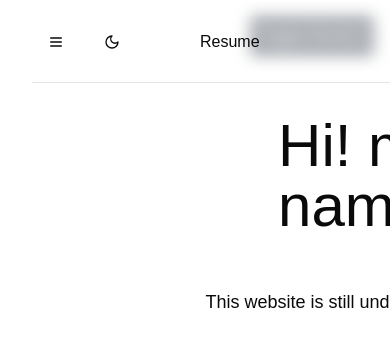
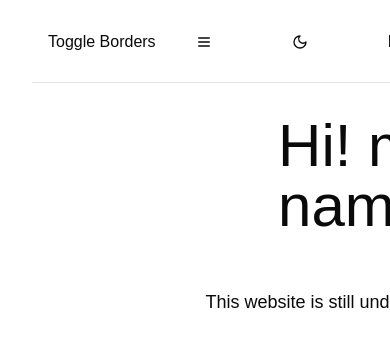
Before and after one commit to adamsulemanji/PersonalWebsite, a Next.js app in the folder frontend/: page / in a window 390 px wide. Shown: the top 346 px of the page. Built offline with nearby package versions, Linux system fonts and the light colour scheme.

Commit message:
Moving location of toggle borders button

```diff
--- a/frontend/src/app/layout.tsx
+++ b/frontend/src/app/layout.tsx
@@ -21,16 +21,6 @@ export default function RootLayout({
 }: Readonly<{
   children: React.ReactNode;
 }>) {
-  const [showBorders, setShowBorders] = React.useState(false);
-
-  React.useEffect(() => {
-    if (showBorders) {
-      document.documentElement.classList.add("show-borders");
-    } else {
-      document.documentElement.classList.remove("show-borders");
-    }
-  }, [showBorders]);
-
   return (
     <html lang="en">
       <head>
@@ -63,12 +53,6 @@ export default function RootLayout({
       <body
         className={`${geistMono.variable} ${geistMono.variable} antialiased`}
       >
-        <button
-          onClick={() => setShowBorders(!showBorders)}
-          className="fixed top-4 right-4 z-50 p-2 bg-gray-800 text-white rounded"
-        >
-          Toggle Borders
-        </button>
         {children}
       </body>
     </html>
--- a/frontend/src/components/NavBar.tsx
+++ b/frontend/src/components/NavBar.tsx
@@ -43,6 +43,15 @@ const navItems: NavItem[] = [
 export default function Navbar() {
   const [isOpen, setIsOpen] = React.useState(false);
   const [darkMode, setDarkMode] = React.useState(false);
+  const [showBorders, setShowBorders] = React.useState(false);
+
+  React.useEffect(() => {
+    if (showBorders) {
+      document.documentElement.classList.add("show-borders");
+    } else {
+      document.documentElement.classList.remove("show-borders");
+    }
+  }, [showBorders]);
 
   React.useEffect(() => {
     if (darkMode) {
@@ -107,7 +116,14 @@ export default function Navbar() {
         <div className="flex items-center">
           <Button
             variant="ghost"
-            className="px-0 text-base hover:bg-transparent focus:outline-none focus:ring-0 focus:ring-offset-0 md:hidden"
+            className="px-0 text-base hover:bg-transparent focus:outline-none focus:ring-0 focus:ring-offset-0"
+            onClick={() => setShowBorders(!showBorders)}
+          >
+            Toggle Borders
+          </Button>
+          <Button
+            variant="ghost"
+            className="p-10 text-base hover:bg-transparent focus:outline-none focus:ring-0 focus:ring-offset-0 md:hidden"
             onClick={() => setIsOpen(!isOpen)}
           >
             <Menu className="h-5 w-5" />
```
